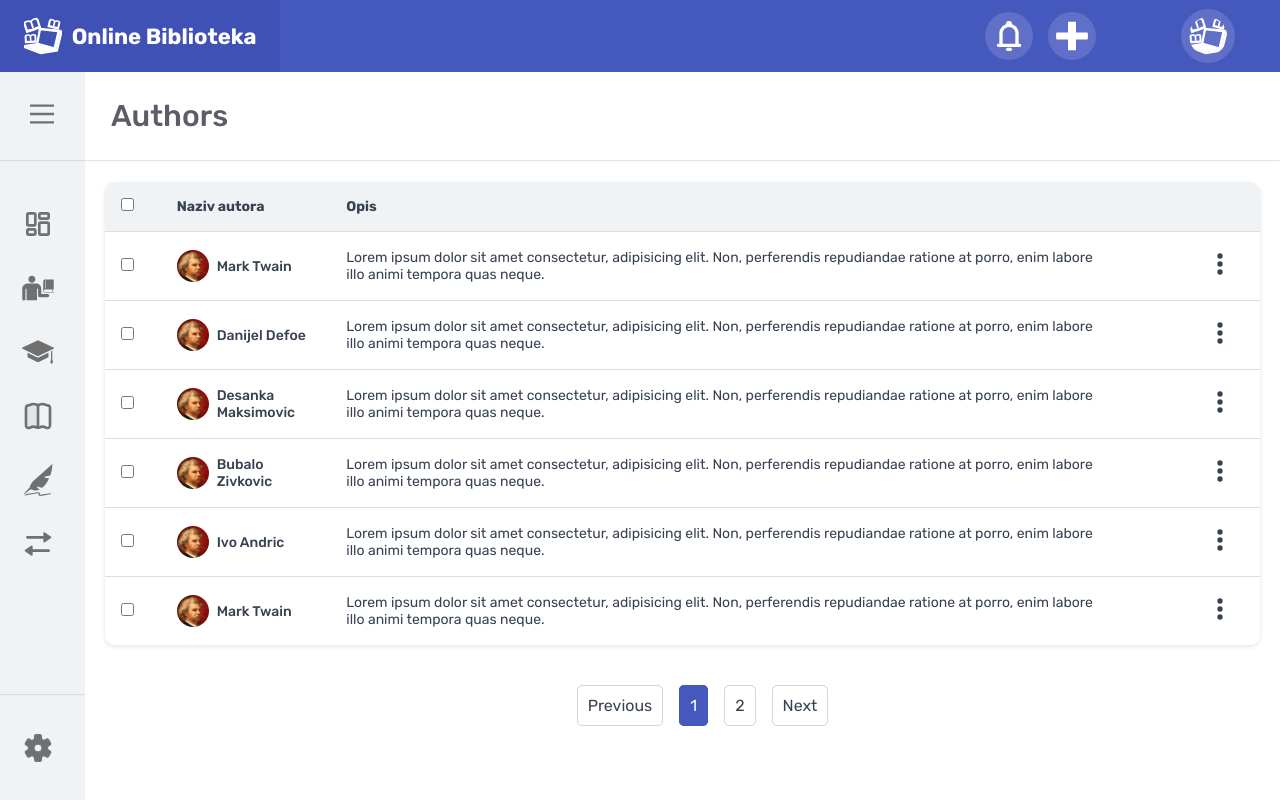
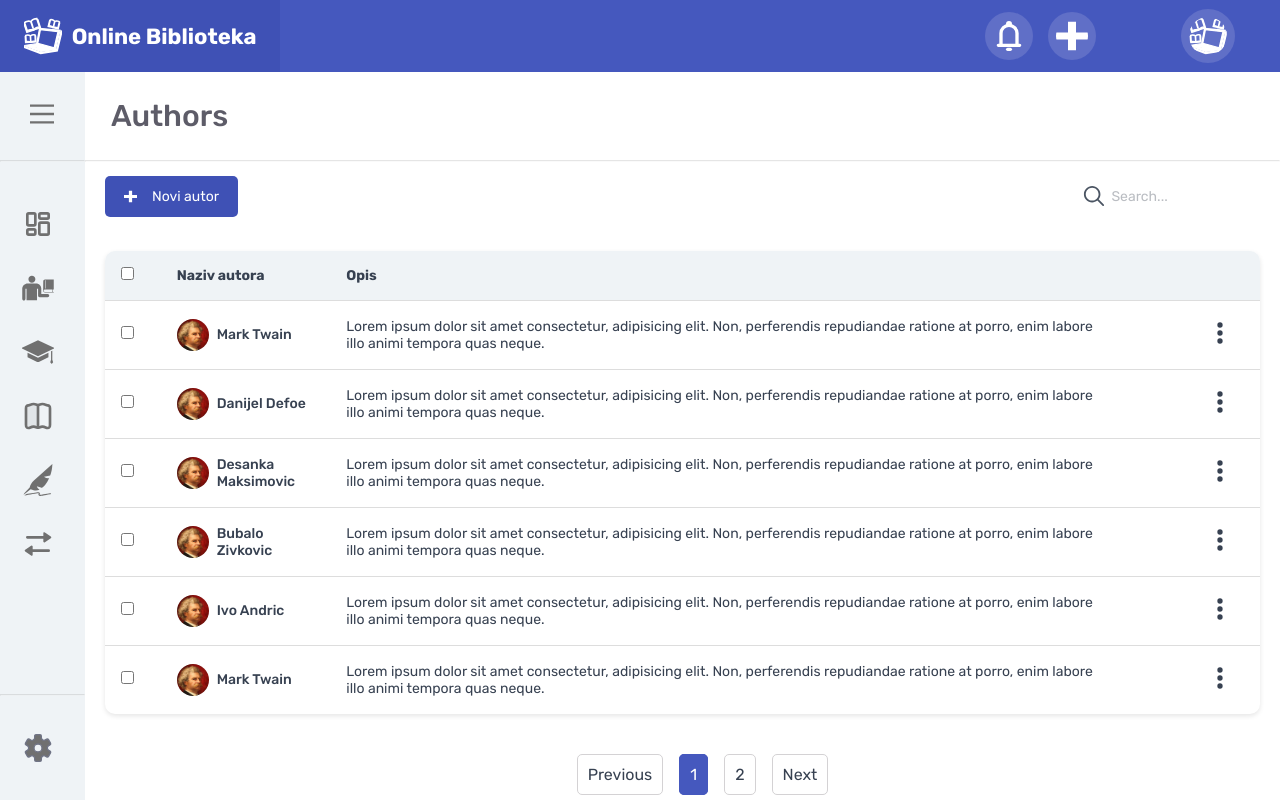
Before and after one commit to UrkeNzY/online-biblioteka, a React (Create React App) app: page /authors in a window 1280 px wide. Built offline with nearby package versions, Linux system fonts and the light colour scheme.

Commit message:
Finish laying out the buttons and searchbar on top of forms

```diff
--- /dev/null
+++ b/src/components/UI/Buttons/Button.js
@@ -0,0 +1,11 @@
+import classes from "../../../styles/Button.module.css";
+
+const Button = (props) => {
+  return (
+    <button className={classes.button}>
+      {props.image ? <img src={props.image} alt="button icon" width="13" height="13" /> : ""} {props.text}
+    </button>
+  );
+};
+
+export default Button;
--- /dev/null
+++ b/src/components/UI/Searchbar/Searchbar.js
@@ -0,0 +1,42 @@
+import { useState, Fragment } from "react";
+
+import classes from "../../../styles/Searchbar.module.css";
+
+const Searchbar = () => {
+  const [searchValue, setSearchValue] = useState("");
+
+  const searchInputHandler = (event) => {
+    setSearchValue(event.target.value);
+  };
+
+  const clearSearchHandler = () => {
+    setSearchValue("");
+  };
+
+  return (
+    <Fragment>
+      <div className={classes.searchbarContainer}>
+        <img src="/images/icons/search-icon.svg" alt="search icon" />
+        <input
+          className={classes.searchbar}
+          type="text"
+          onChange={searchInputHandler}
+          value={searchValue}
+          placeholder="Search..."
+        />
+        {searchValue ? (
+          <img
+            className={classes.clearIcon}
+            onClick={clearSearchHandler}
+            src="/images/icons/cross-icon.svg"
+            alt="delete icon"
+          />
+        ) : (
+          ""
+        )}
+      </div>
+    </Fragment>
+  );
+};
+
+export default Searchbar;
--- a/src/layout/Sidebar.js
+++ b/src/layout/Sidebar.js
@@ -1,10 +1,14 @@
 import { useState } from "react";
-import { Link } from "react-router-dom";
+import { NavLink } from "react-router-dom";
 
 import classes from "../styles/Sidebar.module.css";
 
 const sidebarItems = [
-  { text: "Dashboard", icon: "/images/icons/dashboard.svg", path: "/dashboard" },
+  {
+    text: "Dashboard",
+    icon: "/images/icons/dashboard.svg",
+    path: "/dashboard",
+  },
   {
     text: "Librarians",
     icon: "/images/icons/bibliotekari.svg",
@@ -51,23 +55,26 @@ const Sidebar = () => {
       <hr />
       <div className={classes.sidebarMenu}>
         {sidebarItems.map((item) => (
-          <Link
+          <NavLink
             className={classes.sidebarItem}
             to={item.path}
             key={Math.random()}
           >
             <img src={item.icon} alt="sidebar menu item icon" />
             {isExpanded && <p>{item.text}</p>}
-          </Link>
+          </NavLink>
         ))}
       </div>
       <div className={classes.sidebarFooter}>
         <hr />
         <div className={classes.footerBottom}>
-          <Link className={classes.sidebarItem} to="/settings">
+          <NavLink
+            className={classes.sidebarItem}
+            to="/settings"
+          >
             <img src="/images/icons/settings.svg" alt="sidebar options icon" />
             {isExpanded && <p>Settings</p>}
-          </Link>
+          </NavLink>
         </div>
       </div>
     </div>
--- a/src/pages/Authors/Authors.js
+++ b/src/pages/Authors/Authors.js
@@ -1,4 +1,10 @@
+import { Fragment } from "react";
+
+import classes from '../../styles/Searchbar.module.css';
+
 import Table from "../../components/UI/Tables/Table";
+import Button from "../../components/UI/Buttons/Button";
+import Searchbar from "../../components/UI/Searchbar/Searchbar";
 
 const tableColumns = [
   { header: "Naziv autora", field: "authorName", width: "15%" },
@@ -65,7 +71,15 @@ const tableData = [
 ];
 
 const Autori = () => {
-  return <Table tableColumns={tableColumns} tableData={tableData} />;
+  return (
+    <Fragment>
+      <div className={classes.topActionsArea}>
+        <Button text="Novi autor" image="/images/icons/plus.svg" />
+        <Searchbar />
+      </div>
+      <Table tableColumns={tableColumns} tableData={tableData} />
+    </Fragment>
+  );
 };
 
 export default Autori;
--- a/src/pages/Books/Books.js
+++ b/src/pages/Books/Books.js
@@ -1,7 +1,11 @@
-import React, { useEffect, useState } from "react";
+import React, { useEffect, useState, Fragment } from "react";
 import { listBooks } from "../../services/books";
 
+import classes from "../../styles/Searchbar.module.css";
+
 import Table from "../../components/UI/Tables/Table";
+import Button from "../../components/UI/Buttons/Button";
+import Searchbar from "../../components/UI/Searchbar/Searchbar";
 
 const tableColumns = [
   { header: "Naziv knjige", field: "bookName", width: "17%" },
@@ -47,7 +51,15 @@ const Books = () => {
     fetchData();
   }, []);
 
-  return <Table tableColumns={tableColumns} tableData={tableData} />;
+  return (
+    <Fragment>
+      <div className={classes.topActionsArea}>
+        <Button text="Nova knjiga" image="/images/icons/plus.svg" />
+        <Searchbar />
+      </div>
+      <Table tableColumns={tableColumns} tableData={tableData} />
+    </Fragment>
+  );
 };
 
 export default Books;
--- a/src/pages/Librarians/Librarians.js
+++ b/src/pages/Librarians/Librarians.js
@@ -1,4 +1,10 @@
+import { Fragment } from "react";
+
+import classes from '../../styles/Searchbar.module.css';
+
 import Table from "../../components/UI/Tables/Table";
+import Button from "../../components/UI/Buttons/Button";
+import Searchbar from "../../components/UI/Searchbar/Searchbar";
 
 const tableColumns = [
   { header: "Ime i prezime", field: "name", width: "25%" },
@@ -15,7 +21,7 @@ const tableColumns = [
     userType: "Bibliotekar",
     lastAccess: "Prije 10 sati",
     actionButton: "images/buttons/dashboard-actions.svg",
-      image: "images/placeholders/female-pic.jpg"
+    image: "images/placeholders/female-pic.jpg",
   },
   {
     id: 2,
@@ -24,7 +30,7 @@ const tableColumns = [
     userType: "Bibliotekar",
     lastAccess: "Prije 2 dana",
     actionButton: "images/buttons/dashboard-actions.svg",
-      image: "images/placeholders/male-pic.jpg"
+    image: "images/placeholders/male-pic.jpg",
   },
   {
     id: 3,
@@ -33,7 +39,7 @@ const tableColumns = [
     userType: "Bibliotekar",
     lastAccess: "Nikad se nije ulogovao",
     actionButton: "images/buttons/dashboard-actions.svg",
-      image: "images/placeholders/male-pic.jpg"
+    image: "images/placeholders/male-pic.jpg",
   },
   {
     id: 4,
@@ -42,12 +48,20 @@ const tableColumns = [
     userType: "Bibliotekar",
     lastAccess: "Prije 2 nedelje",
     actionButton: "images/buttons/dashboard-actions.svg",
-      image: "images/placeholders/male-pic.jpg"
+    image: "images/placeholders/male-pic.jpg",
   },
 ];
 
 const Bibliotekari = () => {
-    return <Table tableColumns={tableColumns} tableData={tableData}/>
+  return (
+    <Fragment>
+      <div className={classes.topActionsArea}>
+      <Button text="Novi bibliotekar" image="/images/icons/plus.svg" />
+      <Searchbar />
+      </div>
+      <Table tableColumns={tableColumns} tableData={tableData} />
+    </Fragment>
+  );
 };
 
 export default Bibliotekari;
--- a/src/pages/Students/Students.js
+++ b/src/pages/Students/Students.js
@@ -1,4 +1,10 @@
+import { Fragment } from "react";
+
+import classes from '../../styles/Searchbar.module.css';
+
 import Table from "../../components/UI/Tables/Table";
+import Button from "../../components/UI/Buttons/Button";
+import Searchbar from "../../components/UI/Searchbar/Searchbar";
 
 const tableColumns = [
   { header: "Ime i prezime", field: "name", width: "25%" },
@@ -15,7 +21,7 @@ const tableData = [
     userType: "Učenik",
     lastAccess: "Prije 10 sati",
     actionButton: "images/buttons/dashboard-actions.svg",
-    image: "images/placeholders/male-pic.jpg"
+    image: "images/placeholders/male-pic.jpg",
   },
   {
     id: 2,
@@ -24,7 +30,7 @@ const tableData = [
     userType: "Učenik",
     lastAccess: "Prije 2 dana",
     actionButton: "images/buttons/dashboard-actions.svg",
-    image: "images/placeholders/female-pic.jpg"
+    image: "images/placeholders/female-pic.jpg",
   },
   {
     id: 3,
@@ -33,7 +39,7 @@ const tableData = [
     userType: "Učenik",
     lastAccess: "Nikad se nije ulogovao",
     actionButton: "images/buttons/dashboard-actions.svg",
-    image: "images/placeholders/female-pic.jpg"
+    image: "images/placeholders/female-pic.jpg",
   },
   {
     id: 4,
@@ -42,12 +48,20 @@ const tableData = [
     userType: "Učenik",
     lastAccess: "Prije 2 nedelje",
     actionButton: "images/buttons/dashboard-actions.svg",
-    image: "images/placeholders/male-pic.jpg"
+    image: "images/placeholders/male-pic.jpg",
   },
 ];
 
 const Ucenici = () => {
-  return <Table tableColumns={tableColumns} tableData={tableData} />;
+  return (
+    <Fragment>
+      <div className={classes.topActionsArea}>
+      <Button text="Novi ucenik" image="/images/icons/plus.svg" />
+      <Searchbar />
+      </div>
+      <Table tableColumns={tableColumns} tableData={tableData} />
+    </Fragment>
+  );
 };
 
 export default Ucenici;
--- /dev/null
+++ b/src/styles/Button.module.css
@@ -0,0 +1,21 @@
+.button {
+  background-color: #3f51b5;
+  color: #ffffff;
+  padding: 10px 17px;
+  font-family: inherit;
+  font-size: 14px;
+  font-weight: 400;
+  border-color: transparent;
+  border-radius: 5px;
+  display: flex;
+  align-items: center;
+}
+
+.button:hover {
+  cursor: pointer;
+  background-color: #5364c6;
+}
+
+.button img {
+  margin: 0 15px 0 0;
+}
--- /dev/null
+++ b/src/styles/Searchbar.module.css
@@ -0,0 +1,39 @@
+.searchbarContainer {
+  display: flex;
+  align-items: center;
+}
+
+.searchbar {
+  border: transparent;
+  font-size: 14px;
+  font-family: inherit;
+  font-weight: 400;
+  color: #babdc2;
+  margin: 0;
+  width: 150px;
+  margin-right: 5px;
+}
+
+.searchbar:focus {
+  outline: none;
+  box-shadow: none;
+}
+
+.clearIcon:hover {
+  cursor: pointer;
+}
+
+.clearIcon {
+  position: absolute;
+  right: 22px;
+}
+.searchbar::placeholder {
+  color: #babdc2;
+}
+
+.topActionsArea {
+  display: flex;
+  justify-content: space-between;
+  align-items: center;
+  padding: 13px 20px;
+}
```
Also changed, not shown: public/images/icons/cross-icon.svg (added), public/images/icons/search-icon.svg (added), src/styles/Sidebar.module.css (line endings or trailing spaces). Lines whose indentation alone changed are shown as unchanged.
